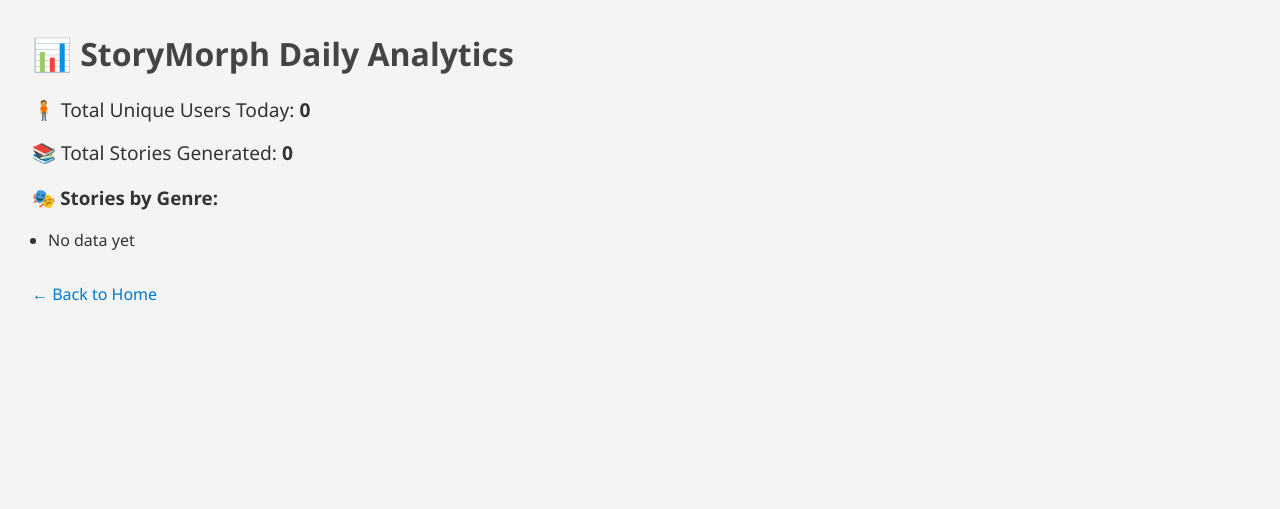
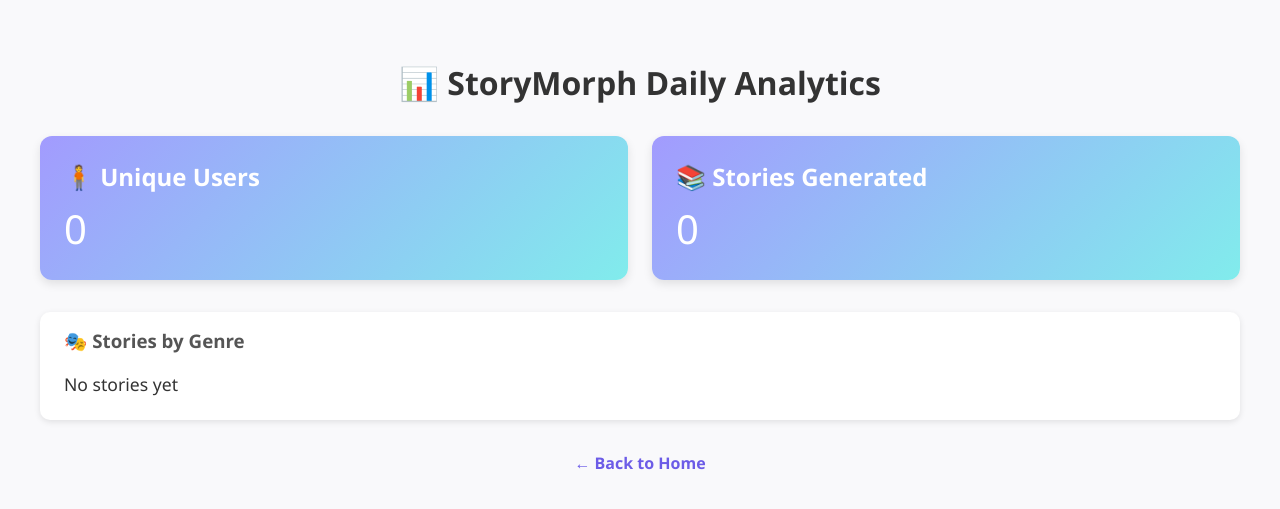
Before and after one commit to Codingcodercodes/Story-Morph, a Flask app: page /analytics in a window 1280 px wide. Shown: the top 509 px of the page. Run offline with Flask 3, Linux system fonts and the light colour scheme.

Commit message:
Update analytics.html

```diff
--- a/templates/analytics.html
+++ b/templates/analytics.html
@@ -6,50 +6,115 @@
   <style>
     body {
       font-family: 'Segoe UI', sans-serif;
-            background-color: #f4f4f4;
-            margin: 2rem;
+      background: #f9f9fb;
+      padding: 2rem;
       color: #333;
     }
+
     h1 {
-            color: #444;
+      text-align: center;
+      margin-bottom: 2rem;
+      font-size: 2rem;
     }
-        .stat {
-            margin: 1rem 0;
-            font-size: 1.2rem;
+
+    .grid {
+      display: grid;
+      grid-template-columns: repeat(auto-fit, minmax(250px, 1fr));
+      gap: 1.5rem;
+      margin-bottom: 2rem;
     }
+
+    .card {
+      background: linear-gradient(135deg, #a29bfe, #81ecec);
+      color: #fff;
+      border-radius: 12px;
+      padding: 1.5rem;
+      box-shadow: 0 4px 10px rgba(0, 0, 0, 0.1);
+      transition: transform 0.2s ease;
+    }
+
+    .card:hover {
+      transform: scale(1.02);
+    }
+
+    .card h2 {
+      margin: 0;
+      font-size: 1.5rem;
+    }
+
+    .card p {
+      font-size: 2.5rem;
+      margin: 0.5rem 0 0;
+    }
+
+    .genre-section {
+      background: #fff;
+      padding: 1rem 1.5rem;
+      border-radius: 10px;
+      box-shadow: 0 2px 6px rgba(0, 0, 0, 0.1);
+    }
+
+    .genre-section h3 {
+      margin-top: 0;
+      color: #555;
+    }
+
     .genre-list {
-            margin-top: 1rem;
-            padding-left: 1rem;
+      list-style: none;
+      padding-left: 0;
+      margin: 0.5rem 0 0;
     }
+
     .genre-list li {
-            margin: 0.5rem 0;
+      margin-bottom: 0.5rem;
+      font-size: 1.1rem;
     }
+
     .back {
+      text-align: center;
       margin-top: 2rem;
     }
-        a {
+
+    .back a {
+      color: #6c5ce7;
+      font-weight: bold;
       text-decoration: none;
-            color: #0077cc;
+    }
+
+    .back a:hover {
+      text-decoration: underline;
     }
   </style>
 </head>
 <body>
+
   <h1>📊 StoryMorph Daily Analytics</h1>
 
-    <div class="stat">🧍 Total Unique Users Today: <strong>{{ total_users }}</strong></div>
-    <div class="stat">📚 Total Stories Generated: <strong>{{ total_stories }}</strong></div>
+  <div class="grid">
+    <div class="card">
+      <h2>🧍 Unique Users</h2>
+      <p>{{ total_users }}</p>
+    </div>
+    <div class="card">
+      <h2>📚 Stories Generated</h2>
+      <p>{{ total_stories }}</p>
+    </div>
+  </div>
 
-    <h3>🎭 Stories by Genre:</h3>
+  <div class="genre-section">
+    <h3>🎭 Stories by Genre</h3>
     <ul class="genre-list">
       {% for genre, count in genre_counts.items() %}
         <li><strong>{{ genre.capitalize() }}</strong>: {{ count }}</li>
       {% else %}
-            <li>No data yet</li>
+        <li>No stories yet</li>
       {% endfor %}
     </ul>
+  </div>
 
   <div class="back">
     <a href="/">← Back to Home</a>
   </div>
+
 </body>
 </html>
```
Lines whose indentation alone changed are shown as unchanged.
